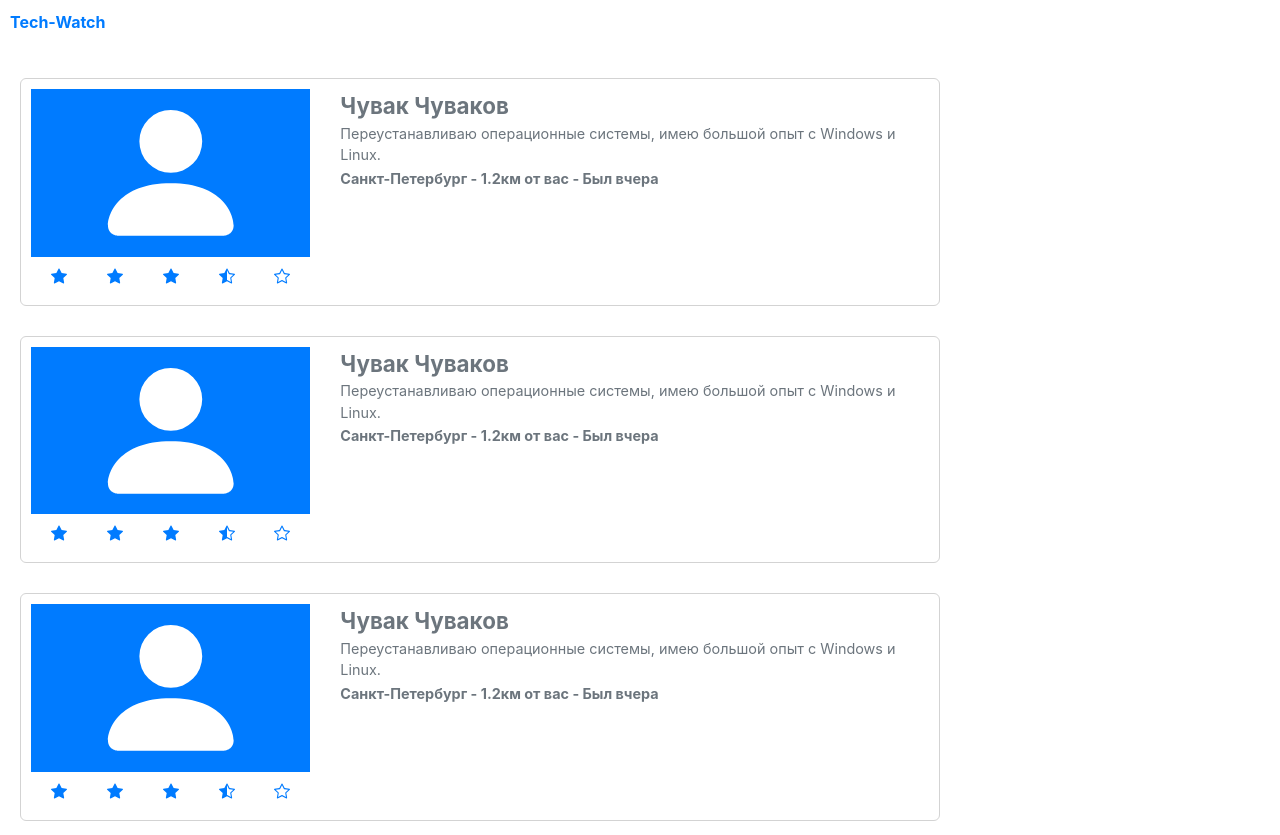
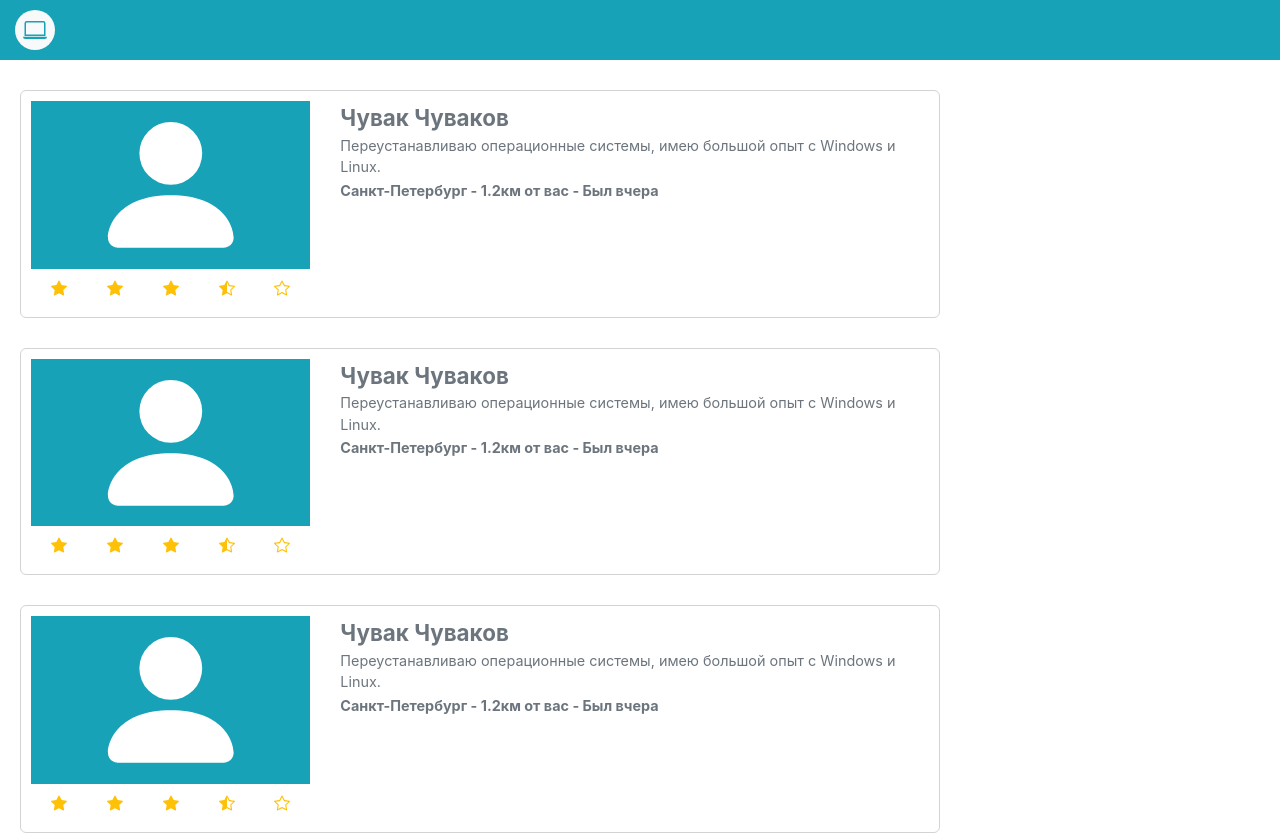
Before and after one commit to commandercool/tech-watch, a Vue app: page /search in a window 1280 px wide. Shown: the top 835 px of the page. Built offline with nearby package versions, Linux system fonts and the light colour scheme.

Commit message:
Adjust styles

```diff
--- a/src/components/Header.vue
+++ b/src/components/Header.vue
@@ -1,14 +1,16 @@
 <template>
-    <b-row class="top-bar">
-        <b-col style="padding: 10px">Tech-Watch</b-col>
+    <b-row class="top-bar" variant="info">
+        <b-col>
+            <span style="font-size: 2.5rem">
+                <b-icon-laptop class="rounded-circle bg-light p-2" variant="info"></b-icon-laptop>
+            </span>
+        </b-col>
     </b-row>
 </template>
 
 <style scoped>
 .top-bar {
-    height: 48px;
-    background-color: white;
-    color: var(--primary);
-    font-weight: bold;
+    background-color: var(--info);
+    color: white;
 }
 </style>
--- a/src/components/MasterCard.vue
+++ b/src/components/MasterCard.vue
@@ -4,12 +4,12 @@
     <router-link to="/master">
       <b-row>
         <b-col sm md="4">
-          <b-avatar style="width: 100%; height: auto" square variant="primary">
+          <b-avatar style="width: 100%; height: auto" square variant="info">
           </b-avatar>
           <b-form-rating
             style="padding: 0"
             :value="master.rating"
-            variant="primary"
+            variant="warning"
             no-border="true"
             readonly
           >
--- a/src/components/MobileBottomBar.vue
+++ b/src/components/MobileBottomBar.vue
@@ -1,22 +1,22 @@
 <template>
     <b-row class="mobile-bottom d-sm-block d-md-none">
         <b-col style="padding: 0">
-            <b-button variant="primary" class="mobile-bottom-button">
+            <b-button variant="info" class="mobile-bottom-button">
                 <b-icon-search></b-icon-search>
             </b-button>
         </b-col>
         <b-col style="padding: 0">
-            <b-button variant="primary" class="mobile-bottom-button">
+            <b-button variant="info" class="mobile-bottom-button">
                 <b-icon-file-earmark-text></b-icon-file-earmark-text>
             </b-button>
         </b-col>
         <b-col style="padding: 0">
-            <b-button variant="primary" class="mobile-bottom-button">
+            <b-button variant="info" class="mobile-bottom-button">
                 <b-icon-envelope></b-icon-envelope>
             </b-button>
         </b-col>
         <b-col style="padding: 0">
-            <b-button variant="primary" class="mobile-bottom-button">
+            <b-button variant="info" class="mobile-bottom-button">
                 <b-icon-house></b-icon-house>
             </b-button>
         </b-col>
--- a/src/components/MobileTopBar.vue
+++ b/src/components/MobileTopBar.vue
@@ -1,14 +1,14 @@
 <template>
     <b-col sm id="mobile-menu" class="d-sm-block d-md-none sticky-top">
-        <b-button pill variant="outline-primary">
+        <b-button pill variant="outline-info">
             <b-icon-map></b-icon-map>
             На карте
         </b-button>
-        <b-button pill variant="outline-primary" style="margin-left: 5px">
+        <b-button pill variant="outline-info" style="margin-left: 5px">
             <b-icon-filter-circle></b-icon-filter-circle>
             Фильтры
         </b-button>
-        <b-button pill variant="outline-primary" style="margin-left: 5px">
+        <b-button pill variant="outline-info" style="margin-left: 5px">
             <b-icon-three-dots></b-icon-three-dots>
         </b-button>
     </b-col>
```
